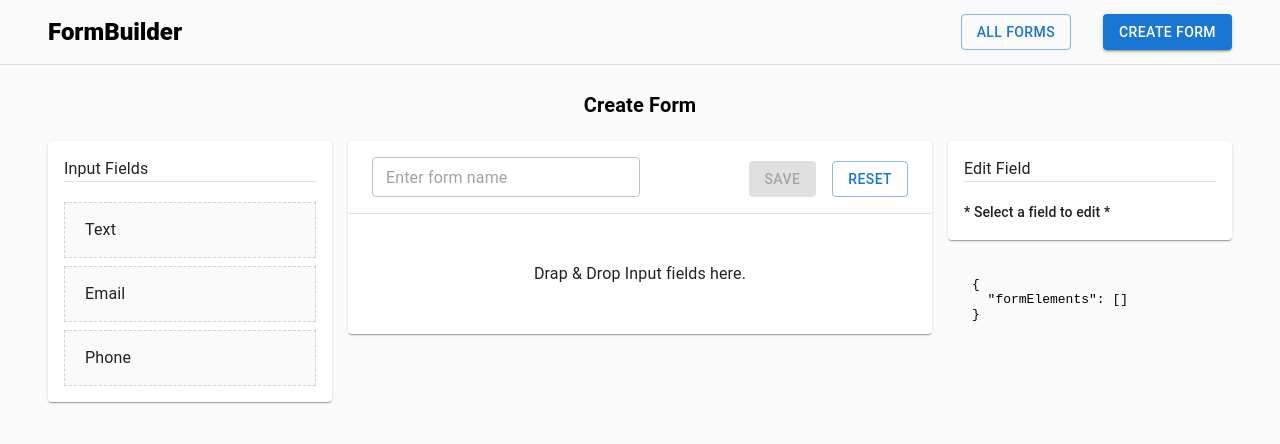
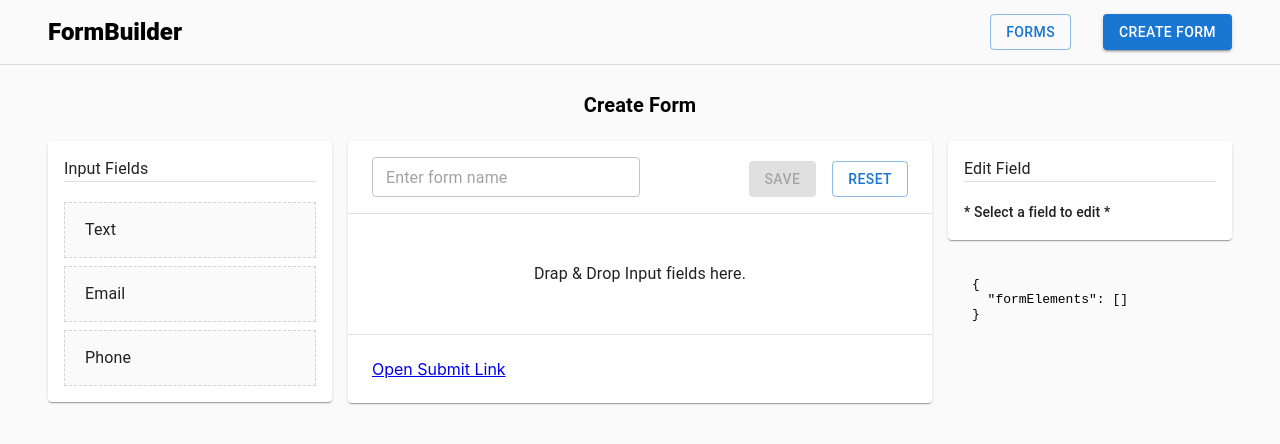
Before and after one commit to sanzaikc/MERN-form-builder, a React (Create React App) app in the folder frontend/: page /forms/create in a window 1280 px wide. Shown: the top 444 px of the page. Built offline with nearby package versions, Linux system fonts and the light colour scheme.

Commit message:
submission screen redirection

```diff
--- a/frontend/src/App.js
+++ b/frontend/src/App.js
@@ -4,7 +4,7 @@ import { AppLayout } from "./layouts/AppLayout";
 import { CreateFormScreen } from "./screens/forms/CreateFormScreen";
 import { EditFormScreen } from "./screens/forms/EditFormScreen";
 import { FormListScreen } from "./screens/forms/FormListScreen";
-import { SubmissionScreen } from "./screens/SubmissionScreen";
+import { SubmissionScreen } from "./screens/submissions/SubmissionScreen";
 
 function App() {
   return (
@@ -15,7 +15,10 @@ function App() {
           <Route path="/forms" element={<FormListScreen />} />
           <Route path="/forms/create" element={<CreateFormScreen />} />
           <Route path="/forms/:formId/edit" element={<EditFormScreen />} />
-          <Route path="/submission/:formId" element={<SubmissionScreen />} />
+          <Route
+            path="/submissions/:formId/submit"
+            element={<SubmissionScreen />}
+          />
         </Route>
       </Routes>
     </BrowserRouter>
--- a/frontend/src/components/FormCard.js
+++ b/frontend/src/components/FormCard.js
@@ -35,7 +35,17 @@ export const FormCard = ({ form }) => {
         </CardContent>
         <Divider />
         <CardActions>
-          <Box display="flex" justifyContent="flex-end" flexGrow={1}>
+          <Box display="flex" justifyContent="space-between" flexGrow={1}>
+            <Button size="small">
+              <a
+                size="small"
+                href={`/submissions/${form._id}/submit`}
+                target="_blank"
+                rel="noreferrer"
+              >
+                Link
+              </a>
+            </Button>
             <Button
               size="small"
               onClick={() => navigate(`/forms/${form._id}/edit`)}
--- a/frontend/src/components/Navbar.js
+++ b/frontend/src/components/Navbar.js
@@ -40,9 +40,15 @@ export const Navbar = () => {
             </Typography>
 
             <Box display="flex" gap={4}>
-              <Button variant="outlined" onClick={() => navigate("/")}>
-                All Forms
+              <Button variant="outlined" onClick={() => navigate("/forms")}>
+                Forms
               </Button>
+              {/* <Button
+                variant="outlined"
+                onClick={() => navigate("/submissions")}
+              >
+                Submissions
+              </Button> */}
               <Button
                 variant="contained"
                 onClick={() => navigate("/forms/create")}
--- a/frontend/src/components/formBuilder/FormDropzone.js
+++ b/frontend/src/components/formBuilder/FormDropzone.js
@@ -151,6 +151,17 @@ export const FormDropzone = () => {
       >
         <FormTemplate />
       </Box>
+
+      <Divider />
+      <Box padding={3}>
+        <a
+          href={`/submissions/${formId}/submit`}
+          target="_blank"
+          rel="noreferrer"
+        >
+          Open Submit Link
+        </a>
+      </Box>
     </Paper>
   );
 };
--- a/frontend/src/screens/SubmissionScreen.js
+++ b/frontend/src/screens/submissions/SubmissionScreen.js
@@ -5,14 +5,18 @@ import { useParams } from "react-router-dom";
 import {
   Box,
   Button,
+  CircularProgress,
   Divider,
   Paper,
   TextField,
   Typography,
 } from "@mui/material";
-import { useLazyGetFormDetailQuery } from "../redux/services/formService";
-import { generateField } from "../utils/generateField";
 import { Container } from "@mui/system";
+
+import { generateField } from "../../utils/generateField";
+
+import { useLazyGetFormDetailQuery } from "../../redux/services/formService";
+import { useCreateSubmissionMutation } from "../../redux/services/submissionService";
 
 export const SubmissionScreen = () => {
   const [submitter, setSubmitter] = React.useState("");
@@ -24,10 +28,8 @@ export const SubmissionScreen = () => {
   const [getFormDetail, { data: formDetail, error, isLoading: gettingDetail }] =
     useLazyGetFormDetailQuery();
 
-  React.useEffect(() => {
-    if (!formId) return;
-    getFormDetail(formId);
-  }, [formId, getFormDetail]);
+  const [createSubmission, { isLoading: sumittingForm }] =
+    useCreateSubmissionMutation();
 
   //   methods
   const handleSubmission = (e) => {
@@ -39,8 +41,13 @@ export const SubmissionScreen = () => {
       values: submission,
     };
 
-    alert(JSON.stringify(payload, null, 2));
+    createSubmission(payload).unwrap();
   };
+
+  React.useEffect(() => {
+    if (!formId) return;
+    getFormDetail(formId);
+  }, [formId, getFormDetail]);
 
   if (gettingDetail) return <div>Loading...</div>;
 
@@ -79,7 +86,10 @@ export const SubmissionScreen = () => {
               required
               onChange={(e) => setSubmitter(e.target.value)}
             />
-            <Button type="submit" variant="contained">
+            <Button type="submit" variant="contained" disabled={sumittingForm}>
+              {sumittingForm && (
+                <CircularProgress size={16} style={{ marginRight: 4 }} />
+              )}
               Submit
             </Button>
           </Box>
```
